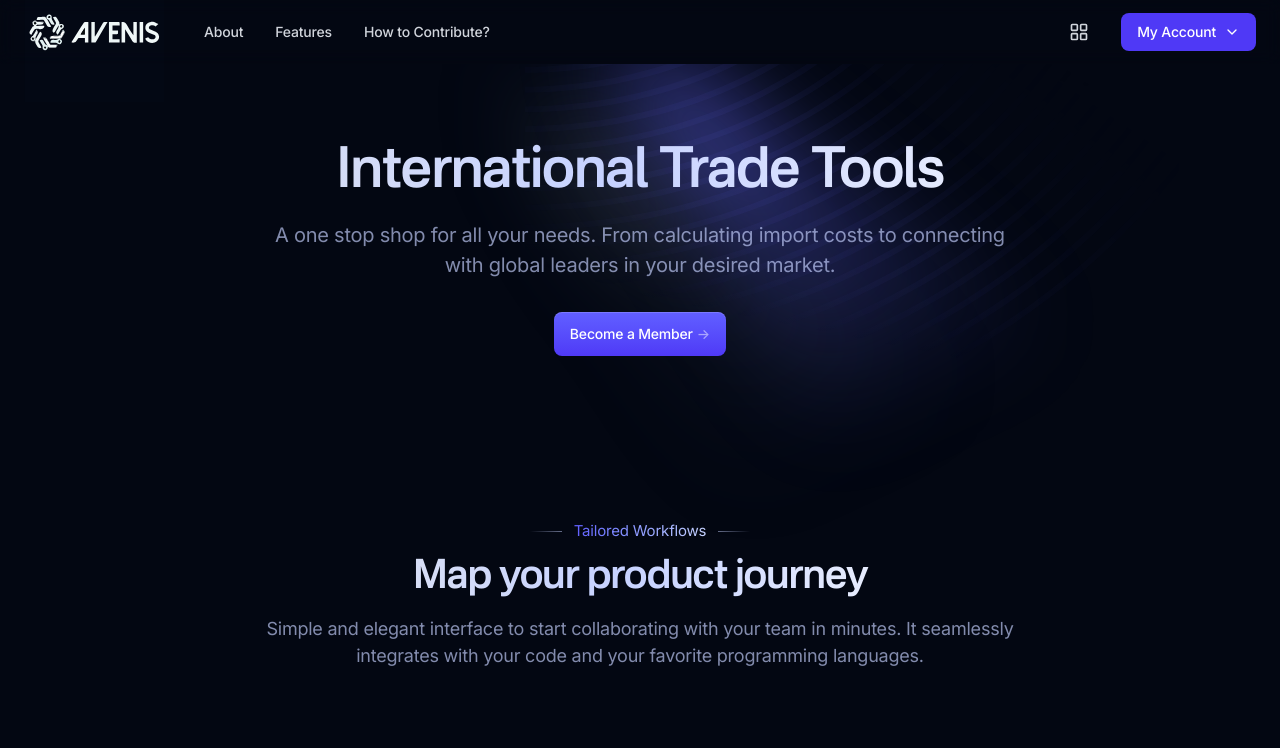
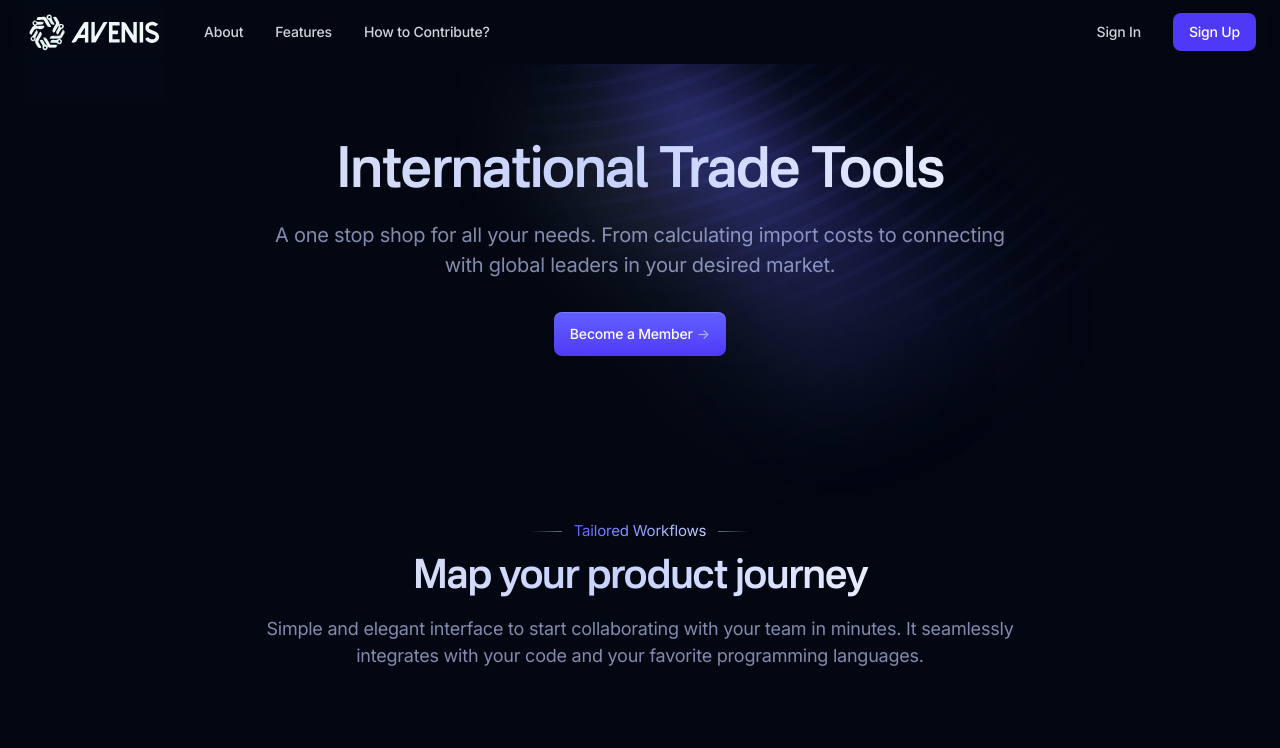
Before and after one commit to Eyuelwoldeh/TradeSphere-Front-end-tsx, a Next.js app: page / in a window 1280 px wide. Shown: the top 748 px of the page. Built offline with nearby package versions, Linux system fonts and the light colour scheme; sample sign-in values are in the browser's storage.

Commit message:
header components based on status

```diff
--- a/app/layout.tsx
+++ b/app/layout.tsx
@@ -47,20 +47,8 @@ export default function RootLayout({
 }: {
   children: React.ReactNode;
 }) {
-  const [isLoggedIn, setIsLoggedIn] = useState(false);
 
-  useEffect(() => {
-    // Check auth status on mount and update state
-    const checkAuth = () => {
-      setIsLoggedIn(!!getAuthToken());
-    };
-
-    checkAuth();
-    // Check periodically for token expiration
-    const interval = setInterval(checkAuth, 50);
-
-    return () => clearInterval(interval);
-  }, []);
+  localStorage.setItem("isLoggedIn", "false")
 
   return (
     <html lang="en">
@@ -68,7 +56,7 @@ export default function RootLayout({
         className={`${inter.variable} ${nacelle.variable} bg-gray-950 font-inter text-base text-gray-200 antialiased`}
       >
         <div className="flex min-h-screen flex-col overflow-hidden supports-[overflow:clip]:overflow-clip">
-          <Header isLoggedIn={isLoggedIn}/>
+          <Header />
           {children}
           <Footer />
         </div>
--- a/components/ui/header.tsx
+++ b/components/ui/header.tsx
@@ -7,12 +7,16 @@ import { getAuthToken } from "@/lib/auth";
 import { ChevronDown, LayoutGrid, FolderOpen, BarChart3, MessageSquare, Calendar, FileText, Settings, Users, Bell, Shield } from "lucide-react";
 import { useAuth } from "@/lib/api/useAuth";
 
-type HeaderProps = {
-  isLoggedIn?: boolean;
-}
 
+export default function Header() {
+  const isLoggedInString = localStorage.getItem("isLoggedIn")
 
-export default function Header({ isLoggedIn }: HeaderProps ) {
+  let isloggedIn = false;
+
+  if (isLoggedInString == "true") {
+    isloggedIn = true;
+  }
+
   const links = [
     { href: '/settings', label: 'Settings' },
     { href: '/support', label: 'Support' },
@@ -86,7 +90,7 @@ export default function Header({ isLoggedIn }: HeaderProps ) {
 
           {/* Desktop auth links */}
           <div className="flex items-center gap-4">
-            {isLoggedIn ? (
+            {isloggedIn ? (
               <>
                 {/* Dashboard navigation */}
                 <Menu as="div" className="relative mr-2">
```
